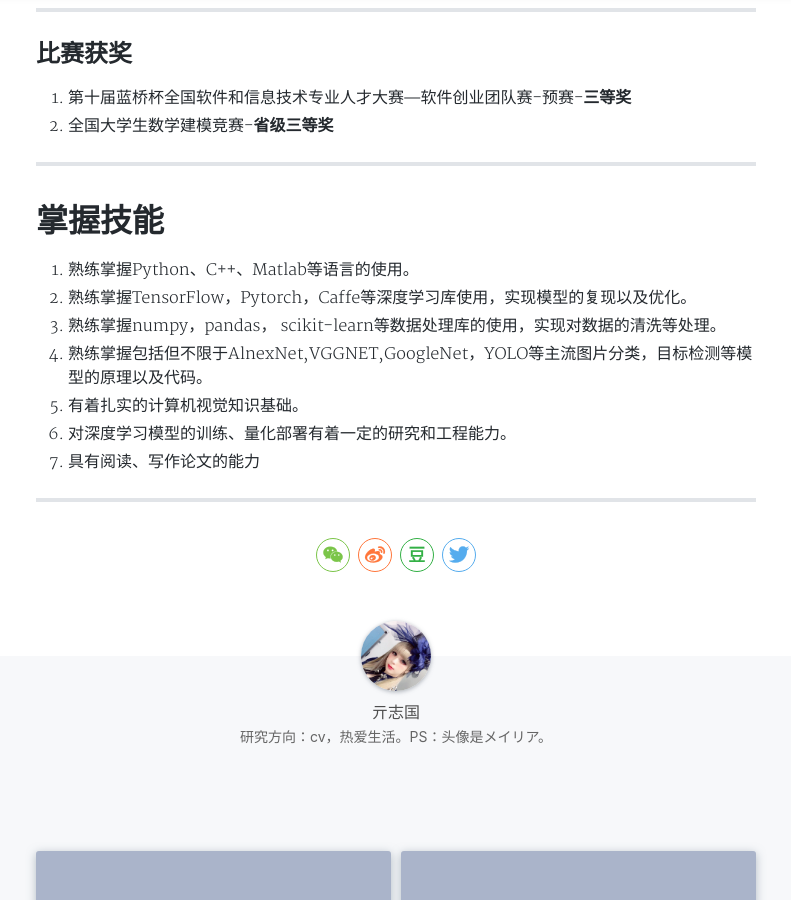
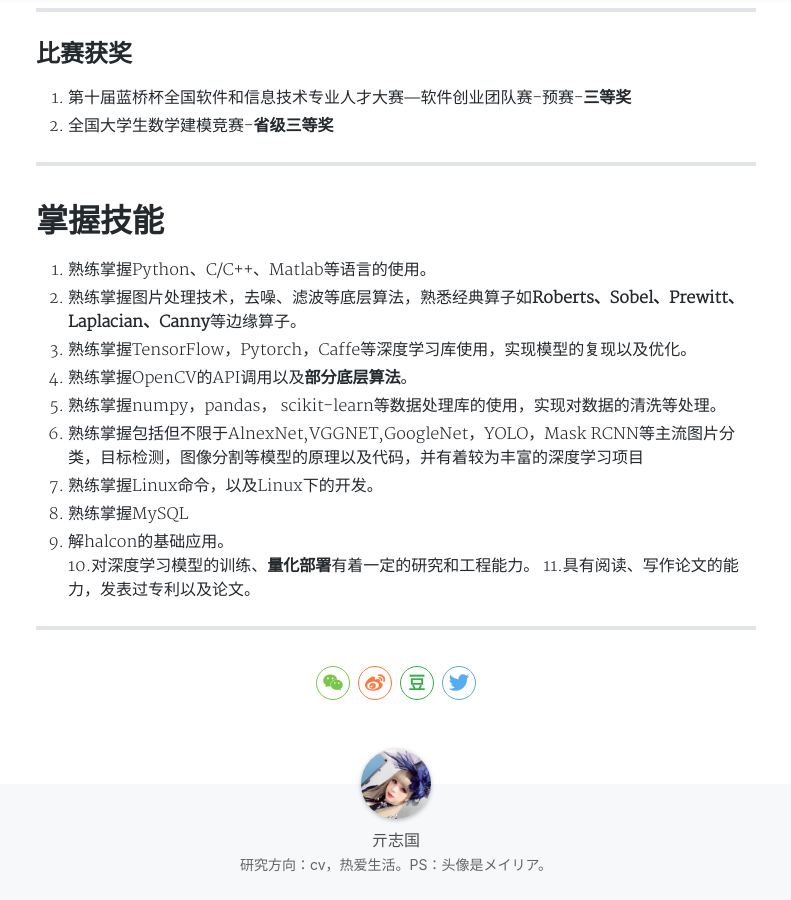
Before and after one commit to Qzgfather/Qzgfather.github.io, a Jekyll site: the page built from _posts/2020-01-09-hello.md, in a window 1280 px wide and 900 px high, scrolled down 1556 px. Shown: the whole window, without its empty margins (244-1035 px from the left). Built offline with Jekyll 4.4.1, drawn with Linux system fonts in a browser that asks for light colours; nearby versions of some CDN libraries; a style sheet for code colours, icons or effects is not loaded.

Commit message:
Update 2020-01-09-hello.md

```diff
--- a/_posts/2020-01-09-hello.md
+++ b/_posts/2020-01-09-hello.md
@@ -61,12 +61,16 @@ tags: 个人简介
 
 # 掌握技能
 
-1. 熟练掌握Python、C++、Matlab等语言的使用。
-2. 熟练掌握TensorFlow，Pytorch，Caffe等深度学习库使用，实现模型的复现以及优化。
-3. 熟练掌握numpy，pandas， scikit-learn等数据处理库的使用，实现对数据的清洗等处理。
-4. 熟练掌握包括但不限于AlnexNet,VGGNET,GoogleNet，YOLO等主流图片分类，目标检测等模型的原理以及代码。
-5. 有着扎实的计算机视觉知识基础。
-6. 对深度学习模型的训练、量化部署有着一定的研究和工程能力。
-7. 具有阅读、写作论文的能力
+1. 熟练掌握Python、C/C++、Matlab等语言的使用。
+2. 熟练掌握图片处理技术，去噪、滤波等底层算法，熟悉经典算子如**Roberts、Sobel、Prewitt、Laplacian、Canny**等边缘算子。
+3. 熟练掌握TensorFlow，Pytorch，Caffe等深度学习库使用，实现模型的复现以及优化。
+4. 熟练掌握OpenCV的API调用以及**部分底层算法**。
+5. 熟练掌握numpy，pandas， scikit-learn等数据处理库的使用，实现对数据的清洗等处理。
+6. 熟练掌握包括但不限于AlnexNet,VGGNET,GoogleNet，YOLO，Mask RCNN等主流图片分类，目标检测，图像分割等模型的原理以及代码，并有着较为丰富的深度学习项目
+7. 熟练掌握Linux命令，以及Linux下的开发。
+8. 熟练掌握MySQL
+9. 解halcon的基础应用。
+10.对深度学习模型的训练、**量化部署**有着一定的研究和工程能力。
+11.具有阅读、写作论文的能力，发表过专利以及论文。
 
 ---
```
